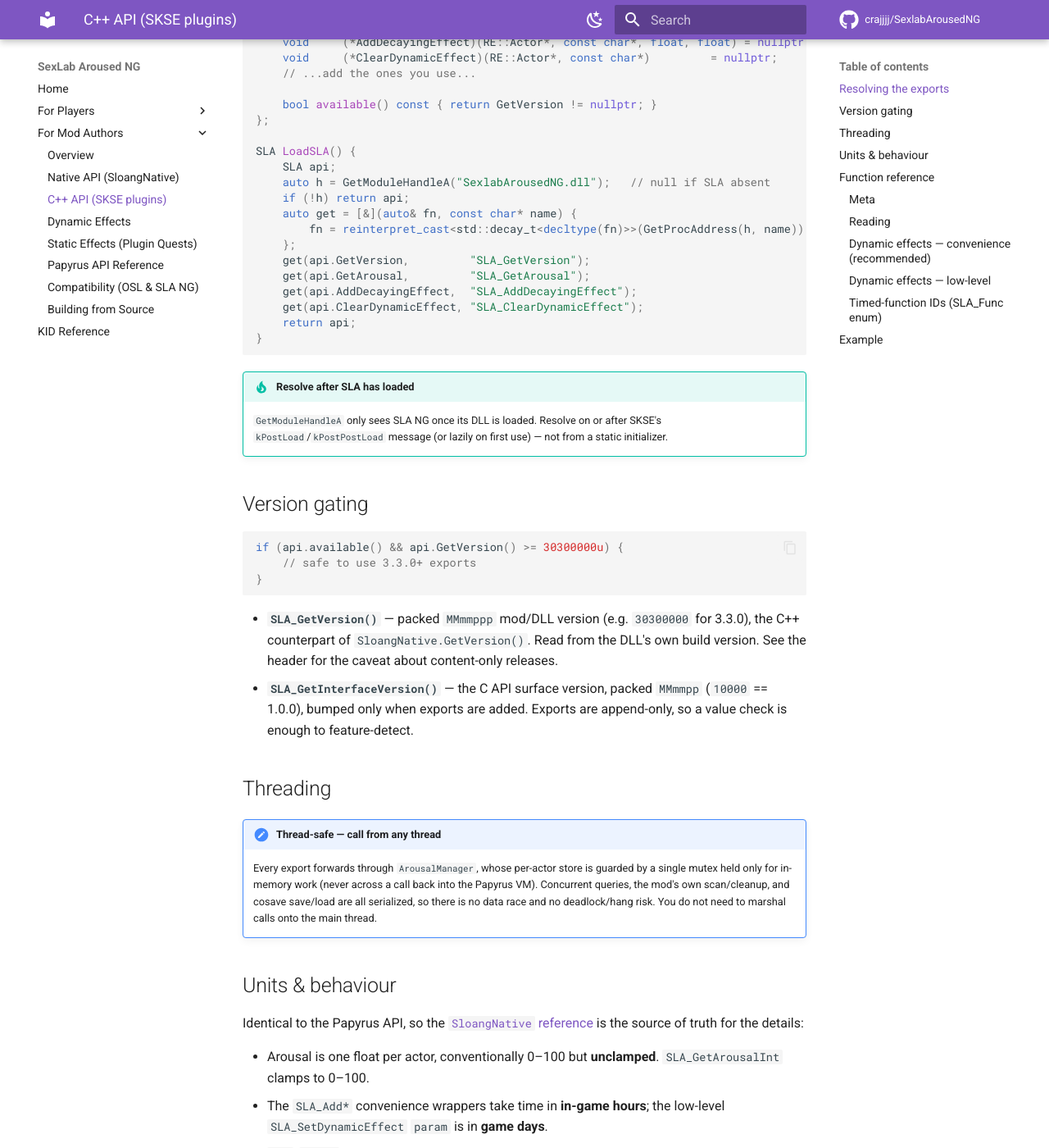
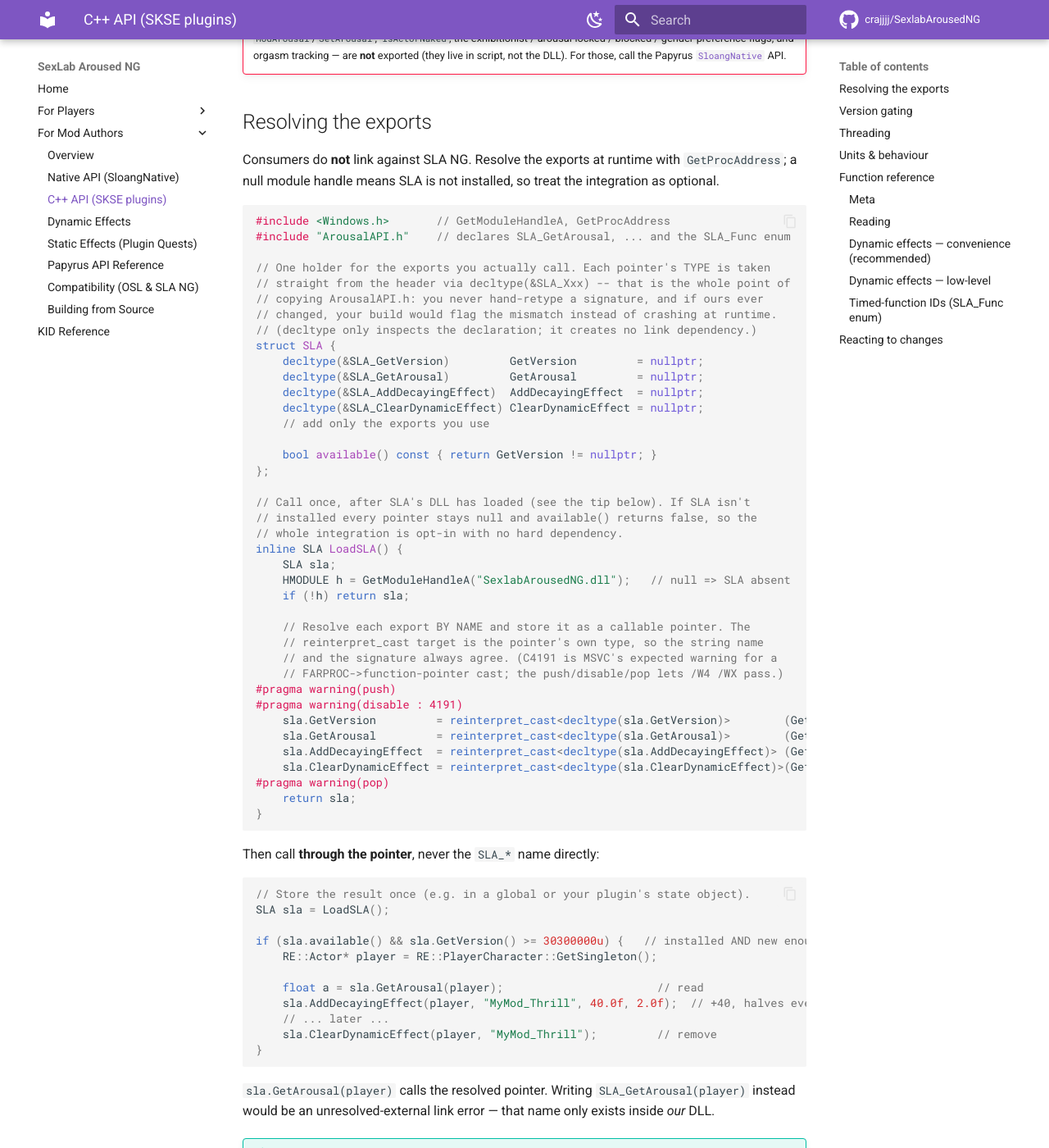
Before and after one commit to crajjjj/SexlabArousedNG, an MkDocs documentation site: the page built from docs/authors/cpp-api.md, in a window 1280 px wide and 1400 px high, scrolled down 757 px. Shown: the whole window at 82% size. Built offline with MkDocs 1.6.1 and Material for MkDocs 9.7.7, drawn with Linux system fonts in a browser that asks for light colours; comment, search, counter and statistics services are not loaded; some of the changed text lies outside the part shown.

Commit message:
fix(cpp-api): make ArousalAPI.h consumer-safe; bump to 3.3.2
The shipped consumer header defaulted SLA_API to __declspec(dllexport), so a
plugin that copied ArousalAPI.h and #included it (exactly as the docs say to)
tried to re-export our symbols. Default SLA_API to nothing and gate the export
storage class behind SLA_BUILDING_DLL, which only our own build defines via
target_compile_definitions -- consumers now include the header with zero build
or link dependency and resolve everything through GetProcAddress.

- include/ArousalAPI.h: SLA_API is empty unless SLA_BUILDING_DLL; keep the
  outer #ifndef so existing predefine-to-nothing consumers are unaffected.
- CMakeLists.txt: define SLA_BUILDING_DLL for the DLL target; bump project
  VERSION 3.3.0 -> 3.3.2 (synced to fomod on this C++ release), so
  SLA_GetVersion() reports 30300002 to match Papyrus GetVersion().
- docs/authors/cpp-api.md: rewrite the resolve example to derive pointer types
  from the header via decltype (no hand-copied signatures), add <Windows.h>
  and the C4191 push/disable/pop, and state the copy-but-don't-link contract
  as a plain note; drop the redundant Example/Version-gating duplication.
- Version bump to 3.3.2: info.xml, GetVersion 30300002, GetVersionString.
  Recompiled slaconfigscr.pex and rebuilt SexlabArousedNG.dll.

SLA_GetInterfaceVersion stays 10000 -- no exports added or reordered.

````diff
--- a/docs/authors/cpp-api.md
+++ b/docs/authors/cpp-api.md
@@ -3,6 +3,13 @@
 For **SKSE plugins written in C++**, SLA NG exposes a native inter-plugin API — the same read/write-arousal operations as the Papyrus [`SloangNative`](native-api.md) API, callable directly in C++ with no Papyrus round-trip. Use it when you want native-speed arousal access from your own DLL (an ImGui overlay, a combat/AI plugin, a widget) instead of going through scripts.
 
 The single consumer header is **`include/ArousalAPI.h`** (self-contained — copy it into your project).
+
+!!! info "How to use the header"
+    `ArousalAPI.h` is a **reference, not a library**: it gives you the documented signatures to cast `GetProcAddress` results to, plus the `SLA_Func` enum. There is no `.lib` and no import library anywhere, so copying it into your project adds **zero** build-time dependency on SLA NG. (Including it is optional — hand-writing the few signatures you use works identically.)
+
+    Never call the `SLA_*` names directly: they're declarations of functions that live in *our* DLL, so a direct call is an unresolved-external link error. Always call through a function pointer obtained from `GetProcAddress`, as shown below.
+
+    In SLA NG 3.3.1 and earlier the header defaulted `SLA_API` to `__declspec(dllexport)`, so a plain `#include` made *your* plugin try to export our symbols. Use the current header, or `#define SLA_API` to nothing before including an older one.
 
 !!! danger "`SloangNative` ≠ this API — but they mirror each other"
     This C++ API covers the subset of `SloangNative` backed by the SKSE plugin's `ArousalManager`: **version, arousal reads, and the whole dynamic-effects section**. Every export is `SLA_<SloangNativeName>` with the same units and semantics. The `SloangNative` functions backed by Papyrus quest scripts — `GetExposure`, exposure-based `ModArousal`/`SetArousal`, `IsActorNaked`, the exhibitionist / arousal-locked / blocked / gender-preference flags, and orgasm tracking — are **not** exported (they live in script, not the DLL). For those, call the Papyrus [`SloangNative`](native-api.md) API.
@@ -12,43 +19,71 @@
 Consumers do **not** link against SLA NG. Resolve the exports at runtime with `GetProcAddress`; a null module handle means SLA is not installed, so treat the integration as optional.
 
 ```cpp
-#include "ArousalAPI.h"
+#include <Windows.h>       // GetModuleHandleA, GetProcAddress
+#include "ArousalAPI.h"    // declares SLA_GetArousal, ... and the SLA_Func enum
 
+// One holder for the exports you actually call. Each pointer's TYPE is taken
+// straight from the header via decltype(&SLA_Xxx) -- that is the whole point of
+// copying ArousalAPI.h: you never hand-retype a signature, and if ours ever
+// changed, your build would flag the mismatch instead of crashing at runtime.
+// (decltype only inspects the declaration; it creates no link dependency.)
 struct SLA {
-    uint32_t (*GetVersion)()                                        = nullptr;
-    float    (*GetArousal)(RE::Actor*)                              = nullptr;
-    void     (*AddDecayingEffect)(RE::Actor*, const char*, float, float) = nullptr;
-    void     (*ClearDynamicEffect)(RE::Actor*, const char*)         = nullptr;
-    // ...add the ones you use...
+    decltype(&SLA_GetVersion)         GetVersion         = nullptr;
+    decltype(&SLA_GetArousal)         GetArousal         = nullptr;
+    decltype(&SLA_AddDecayingEffect)  AddDecayingEffect  = nullptr;
+    decltype(&SLA_ClearDynamicEffect) ClearDynamicEffect = nullptr;
+    // add only the exports you use
 
     bool available() const { return GetVersion != nullptr; }
 };
 
-SLA LoadSLA() {
-    SLA api;
-    auto h = GetModuleHandleA("SexlabArousedNG.dll");   // null if SLA absent
-    if (!h) return api;
-    auto get = [&](auto& fn, const char* name) {
-        fn = reinterpret_cast<std::decay_t<decltype(fn)>>(GetProcAddress(h, name));
-    };
-    get(api.GetVersion,         "SLA_GetVersion");
-    get(api.GetArousal,         "SLA_GetArousal");
-    get(api.AddDecayingEffect,  "SLA_AddDecayingEffect");
-    get(api.ClearDynamicEffect, "SLA_ClearDynamicEffect");
-    return api;
+// Call once, after SLA's DLL has loaded (see the tip below). If SLA isn't
+// installed every pointer stays null and available() returns false, so the
+// whole integration is opt-in with no hard dependency.
+inline SLA LoadSLA() {
+    SLA sla;
+    HMODULE h = GetModuleHandleA("SexlabArousedNG.dll");   // null => SLA absent
+    if (!h) return sla;
+
+    // Resolve each export BY NAME and store it as a callable pointer. The
+    // reinterpret_cast target is the pointer's own type, so the string name
+    // and the signature always agree. (C4191 is MSVC's expected warning for a
+    // FARPROC->function-pointer cast; the push/disable/pop lets /W4 /WX pass.)
+#pragma warning(push)
+#pragma warning(disable : 4191)
+    sla.GetVersion         = reinterpret_cast<decltype(sla.GetVersion)>        (GetProcAddress(h, "SLA_GetVersion"));
+    sla.GetArousal         = reinterpret_cast<decltype(sla.GetArousal)>        (GetProcAddress(h, "SLA_GetArousal"));
+    sla.AddDecayingEffect  = reinterpret_cast<decltype(sla.AddDecayingEffect)> (GetProcAddress(h, "SLA_AddDecayingEffect"));
+    sla.ClearDynamicEffect = reinterpret_cast<decltype(sla.ClearDynamicEffect)>(GetProcAddress(h, "SLA_ClearDynamicEffect"));
+#pragma warning(pop)
+    return sla;
 }
 ```
 
+Then call **through the pointer**, never the `SLA_*` name directly:
+
+```cpp
+// Store the result once (e.g. in a global or your plugin's state object).
+SLA sla = LoadSLA();
+
+if (sla.available() && sla.GetVersion() >= 30300000u) {   // installed AND new enough
+    RE::Actor* player = RE::PlayerCharacter::GetSingleton();
+
+    float a = sla.GetArousal(player);                       // read
+    sla.AddDecayingEffect(player, "MyMod_Thrill", 40.0f, 2.0f);  // +40, halves every 2h
+    // ... later ...
+    sla.ClearDynamicEffect(player, "MyMod_Thrill");         // remove
+}
+```
+
+`sla.GetArousal(player)` calls the resolved pointer. Writing `SLA_GetArousal(player)` instead would be an unresolved-external link error — that name only exists inside *our* DLL.
+
 !!! tip "Resolve after SLA has loaded"
-    `GetModuleHandleA` only sees SLA NG once its DLL is loaded. Resolve on or after SKSE's `kPostLoad`/`kPostPostLoad` message (or lazily on first use) — not from a static initializer.
+    `GetModuleHandleA` only sees SLA NG once its DLL is loaded. Call `LoadSLA()` on or after SKSE's `kPostLoad`/`kPostPostLoad` message (or lazily on first use) — not from a static initializer, which runs too early.
 
 ## Version gating
 
-```cpp
-if (api.available() && api.GetVersion() >= 30300000u) {
-    // safe to use 3.3.0+ exports
-}
-```
+Gate on both presence and version before using any export — `sla.available() && sla.GetVersion() >= 30300000u`, as in the usage block above. `available()` catches "SLA not installed"; the version compare catches "installed but too old for the export you need".
 
 - **`SLA_GetVersion()`** — packed `MMmmppp` mod/DLL version (e.g. `30300000` for 3.3.0), the C++ counterpart of `SloangNative.GetVersion()`. Read from the DLL's own build version. See the header for the caveat about content-only releases.
 - **`SLA_GetInterfaceVersion()`** — the C API surface version, packed `MMmmpp` (`10000` == 1.0.0), bumped only when exports are added. Exports are append-only, so a value check is enough to feature-detect.
@@ -123,19 +158,6 @@
 | `SLA_FuncSine` | 3 | Oscillates |
 | `SLA_FuncDelayedStep` | 4 | Jumps to `limit` after `param` days |
 
-## Example
+## Reacting to changes
 
-```cpp
-SLA sla = LoadSLA();
-if (sla.available() && sla.GetVersion() >= 30300000u) {
-    RE::Actor* player = RE::PlayerCharacter::GetSingleton();
-
-    float arousal = sla.GetArousal(player);            // read
-    sla.AddDecayingEffect(player, "MyMod_Thrill", 40.0f, 2.0f);  // +40, halves every 2 in-game hours
-    // ... later ...
-    sla.ClearDynamicEffect(player, "MyMod_Thrill");    // remove
-}
-```
-
-!!! note "Reacting to changes"
-    There is no C++ event callback. To react to arousal changes rather than polling, register for the **`sla_UpdateComplete`** ModEvent (a `SKSE::ModCallbackEvent`) — see [Reacting to updates](native-api.md#reacting-to-updates-dont-poll). Between cycles, `SLA_GetArousal` is a cheap re-sum you can call any time.
+There is no C++ event callback. To react to arousal changes rather than polling, register for the **`sla_UpdateComplete`** ModEvent (a `SKSE::ModCallbackEvent`) — see [Reacting to updates](native-api.md#reacting-to-updates-dont-poll). Between cycles, `SLA_GetArousal` is a cheap re-sum you can call any time.
````
Also changed, not shown: CMakeLists.txt (+8 -1 lines), 5 other files.
